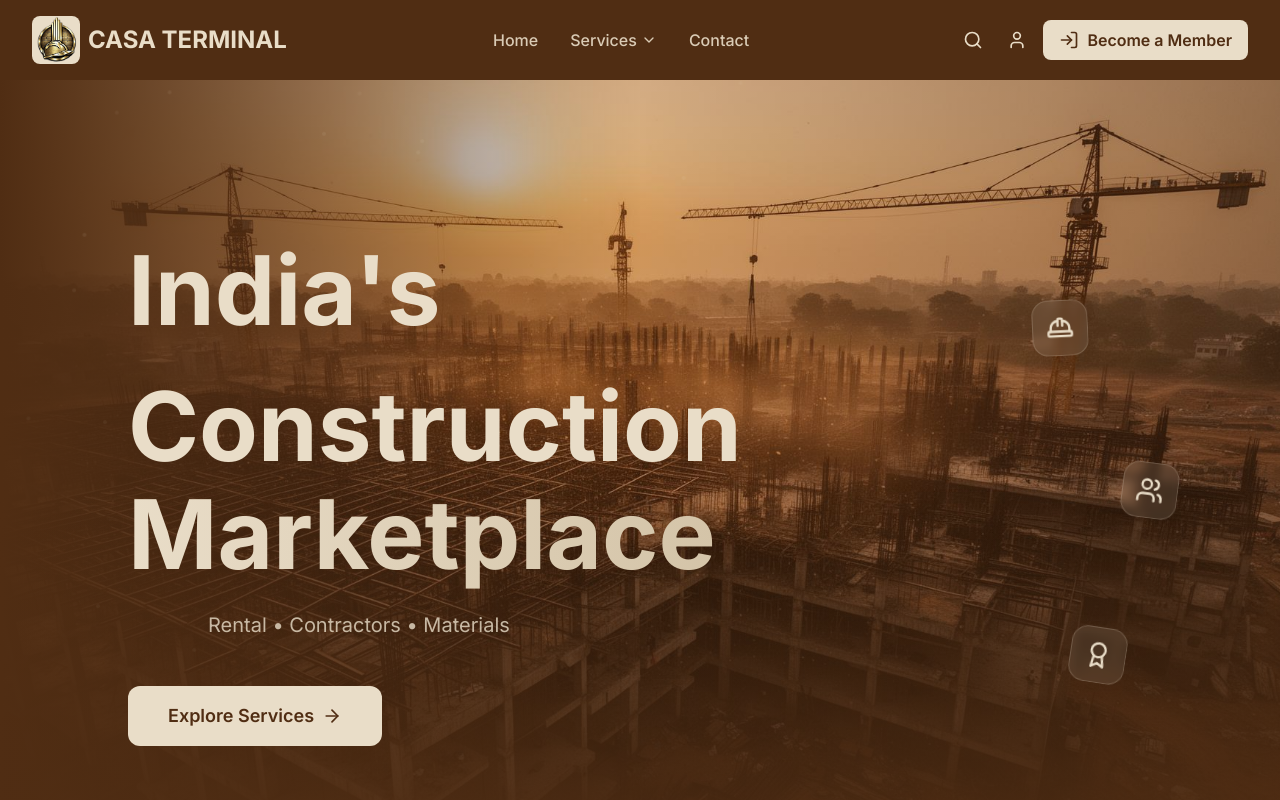
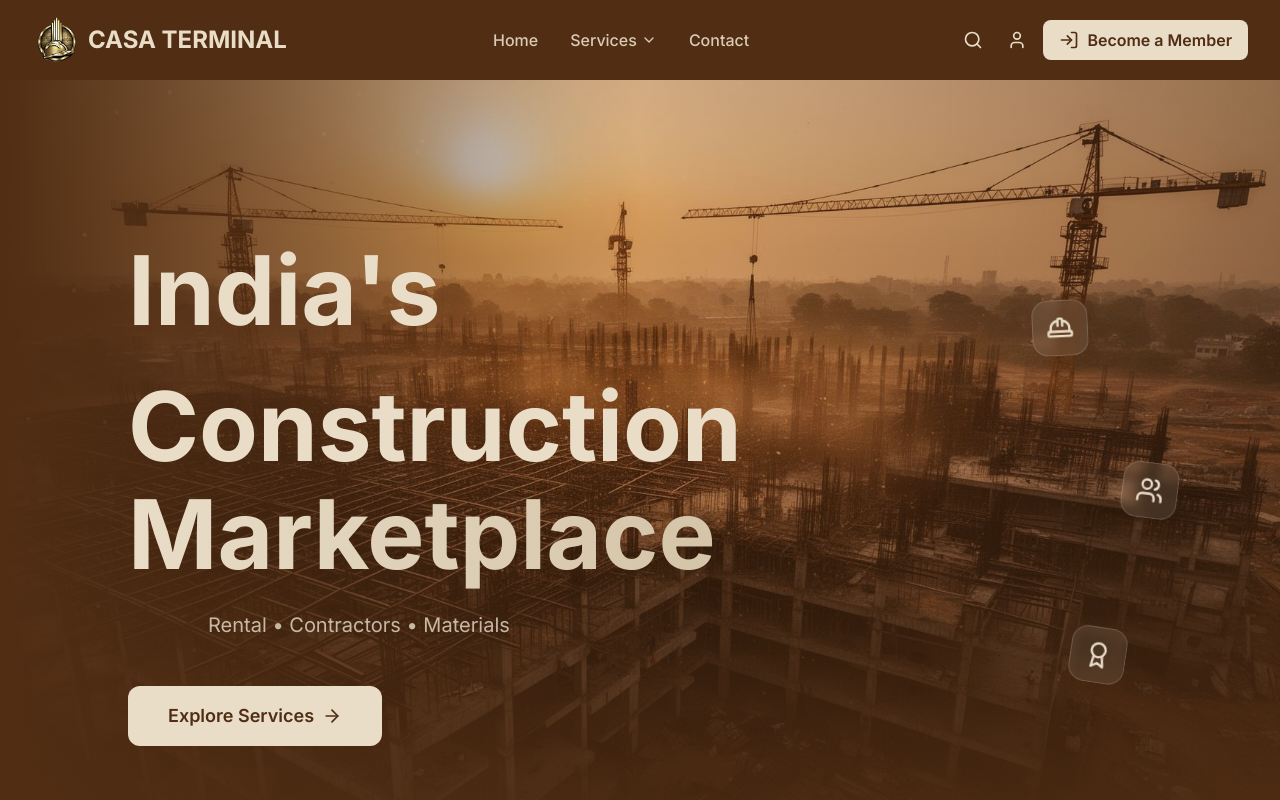
Before and after one commit to muthucubexle32/CasaTerminal, a React (Vite) app: page / in a window 1280 px wide. Shown: the top 800 px of the page. Built offline with nearby package versions, Linux system fonts and the light colour scheme.

Commit message:
Logo Png

```diff
--- a/src/components/layout/Footer.tsx
+++ b/src/components/layout/Footer.tsx
@@ -7,14 +7,10 @@ import {
   Shield, Truck
 } from 'lucide-react';
 import { useState, useEffect } from 'react';
+import logo from "@/assets/logo.png";
 
 // Try to import logo with fallback
-let logo;
-try {
-  logo = new URL('/src/assets/logo.png', import.meta.url).href;
-} catch (e) {
-  logo = null;
-}
+
 
 interface FooterSection {
   title: string;
@@ -184,7 +180,7 @@ const Footer = () => {
               <motion.div
                 whileHover={{ rotate: 360 }}
                 transition={{ duration: 0.5 }}
-                className="w-12 h-12 rounded-lg flex items-center justify-center overflow-hidden bg-[#e9ddc8]"
+                className="w-12 h-12 rounded-lg flex items-center justify-center overflow-hidden "
               >
                 {logo && !logoError ? (
                   <img
--- a/src/components/layout/Navbar.tsx
+++ b/src/components/layout/Navbar.tsx
@@ -2,16 +2,9 @@ import { useState, useEffect } from 'react';
 import { Link, useLocation } from 'react-router-dom';
 import { motion, AnimatePresence } from 'framer-motion';
 import { Menu, X, ChevronDown, Search, User, LogIn } from 'lucide-react';
+import logo from "@/assets/logo.png";
+// Try to import logo with fallback
 
-// Try to import logo with fallback
-let logo;
-try {
-  // Try using the @ alias first
-  logo = new URL('/src/assets/logo.png', import.meta.url).href;
-} catch (e) {
-  // Fallback to null if import fails
-  logo = null;
-}
 
 const navLinks = [
   { label: "Home", href: "/" },
@@ -156,7 +149,7 @@ const Navbar = () => {
               <motion.div
                 whileHover={{ rotate: 360 }}
                 transition={{ duration: 0.5 }}
-                className="w-12 h-12 rounded-lg flex items-center justify-center overflow-hidden bg-[#e9ddc8]"
+                className="w-12 h-12 rounded-lg flex items-center justify-center overflow-hidden "
               >
                 {logo && !logoError ? (
                   <img
--- a/vite.config.ts
+++ b/vite.config.ts
@@ -1,11 +1,12 @@
-// vite.config.ts
 import { defineConfig } from 'vite'
+import react from '@vitejs/plugin-react'
 import path from 'path'
 
 export default defineConfig({
+  plugins: [react()],
   resolve: {
     alias: {
-    "@": path.resolve(__dirname, "./src"),
+      '@': path.resolve(__dirname, './src'),
     },
   },
 })
```
